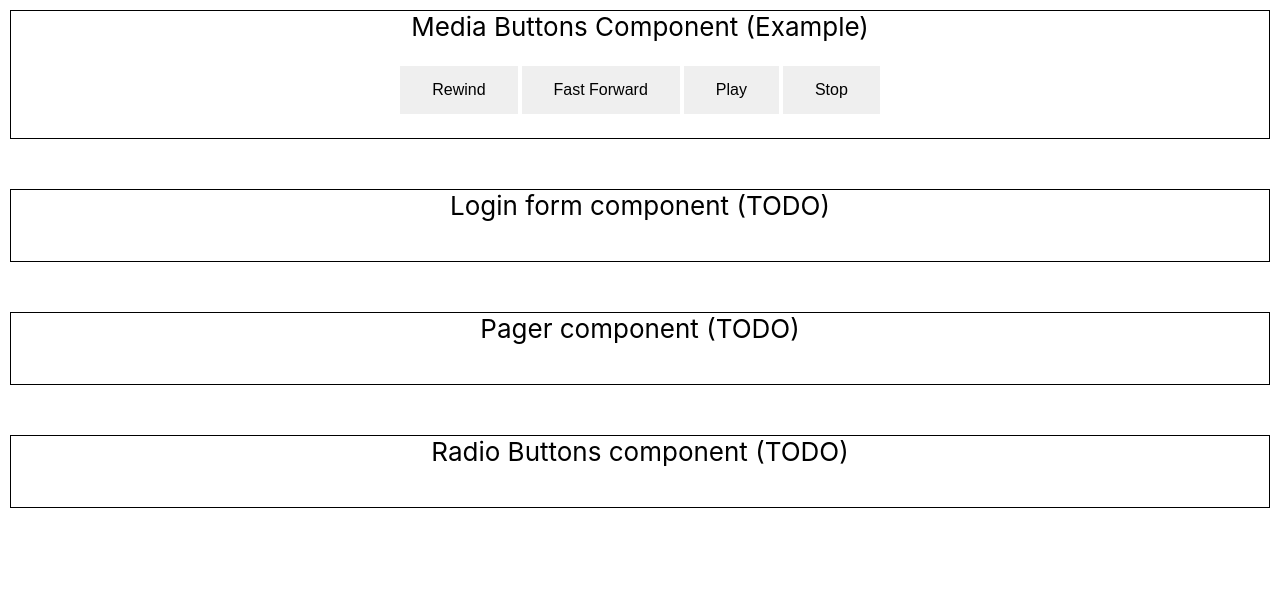
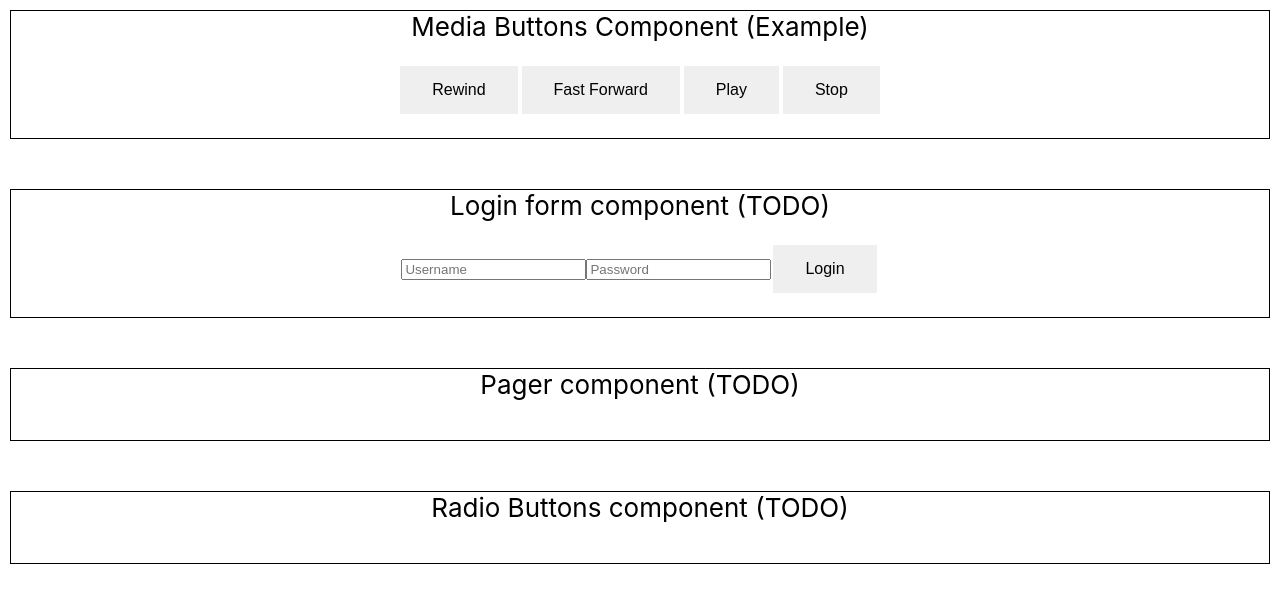
Before and after one commit to prof-tejera/homework-3-aali2537, a React (Create React App) app: page / in a window 1280 px wide. Shown: the top 602 px of the page. Built offline with nearby package versions, Linux system fonts and the light colour scheme.

Commit message:
Login form functionality

```diff
--- a/src/LoginForm/LoginForm.js
+++ b/src/LoginForm/LoginForm.js
@@ -1,9 +1,63 @@
-import { Component } from 'react';
-import './LoginForm.css';
+import { Component } from "react";
+import Panel from "components/Panel/Panel";
+import Button from "components/Button/Button";
+import Input from "components/Input/Input";
+import "./LoginForm.css";
 
 class LoginForm extends Component {
+  constructor(props) {
+    super(props);
+    this.state = {
+      username: "",
+      password: ""
+    };
+  }
+
   render() {
-    return null;
+    const handlers = {
+      formSubmit: (e) => {
+        e.preventDefault();
+
+        this.setState((prevState) => ({
+          username: "",
+          password: ""
+        }));
+
+        console.log(
+          `Login submitted and input fields cleared! Username: ${this.state.username} | Password: ${this.state.password}`
+        );
+      },
+      usernameChange: (e) => {
+        this.setState((prevState) => ({
+          username: e.target.value
+        }));
+      },
+      passwordChange: (e) => {
+        this.setState((prevState) => ({
+          password: e.target.value
+        }));
+      }
+    };
+
+    return (
+      <Panel>
+        <form onSubmit={handlers.formSubmit}>
+          <Input
+            placeholder="Username"
+            handler={handlers.usernameChange}
+            value={this.state.username}
+            type="text"
+          ></Input>
+          <Input
+            placeholder="Password"
+            handler={handlers.passwordChange}
+            value={this.state.password}
+            type="password"
+          ></Input>
+          <Button text="Login"></Button>
+        </form>
+      </Panel>
+    );
   }
 }
 
--- a/src/components/Input/Input.js
+++ b/src/components/Input/Input.js
@@ -1,8 +1,15 @@
-import { Component } from 'react';
+import { Component } from "react";
 
 class Input extends Component {
   render() {
-    return <input />;
+    return (
+      <input
+        placeholder={this.props.placeholder}
+        onChange={this.props.handler}
+        value={this.props.value}
+        type={this.props.type}
+      ></input>
+    );
   }
 }
 
--- a/src/components/Panel/Panel.js
+++ b/src/components/Panel/Panel.js
@@ -1,4 +1,4 @@
-import React, { Component } from 'react';
+import React, { Component } from "react";
 
 class Panel extends Component {
   render() {
```
Also changed, not shown: src/MediaButtons/MediaButtons.js (+4 -4 lines), 1 other file (tests, documents, lock files or other folders).
